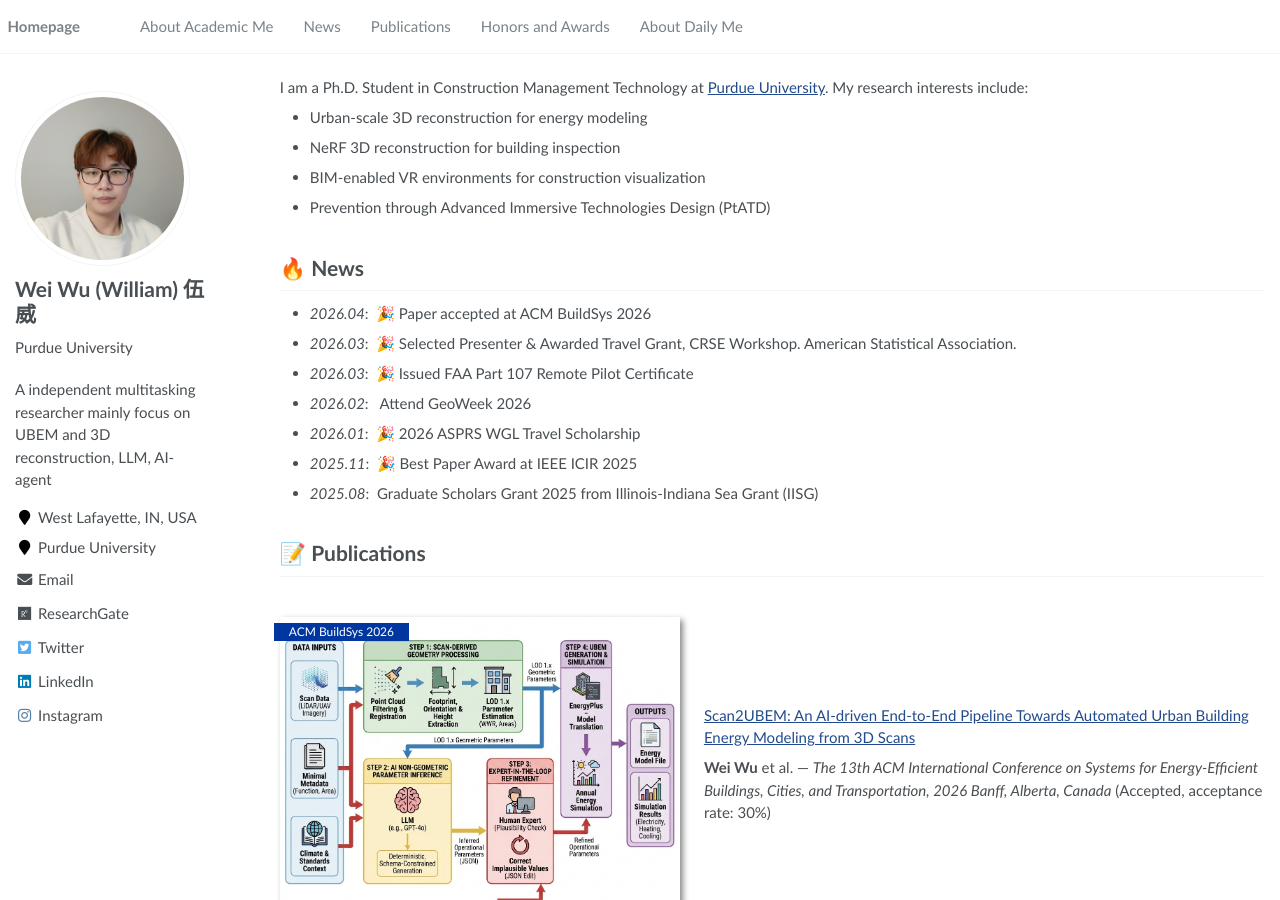
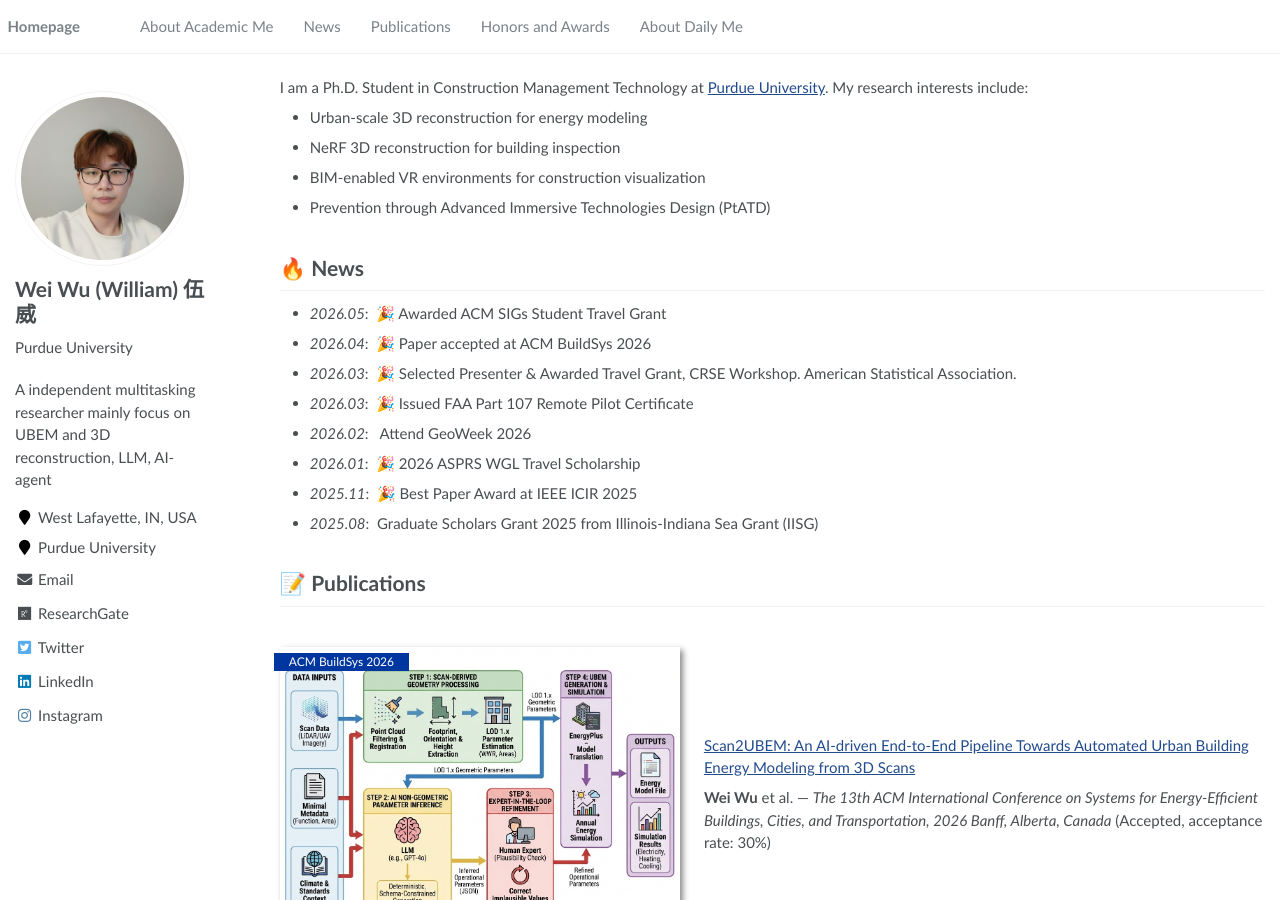
Before and after one commit to wuwei5v/weiwu.github.io, a Jekyll site: the page built from _pages/about.md, in a window 1280 px wide and 900 px high. Built offline with Jekyll 4.4.1, drawn with Linux system fonts in a browser that asks for light colours.

Commit message:
update about.md

```diff
--- a/_pages/about.md
+++ b/_pages/about.md
@@ -23,6 +23,7 @@ I am a Ph.D. Student in Construction Management Technology at [Purdue University
 
 # 🔥 News
 
+- *2026.05*: &nbsp;🎉 Awarded ACM SIGs Student Travel Grant
 - *2026.04*: &nbsp;🎉 Paper accepted at ACM BuildSys 2026
 - *2026.03*: &nbsp;🎉 Selected Presenter & Awarded Travel Grant, CRSE Workshop. American Statistical Association.
 - *2026.03*: &nbsp;🎉 Issued FAA Part 107 Remote Pilot Certificate
```
